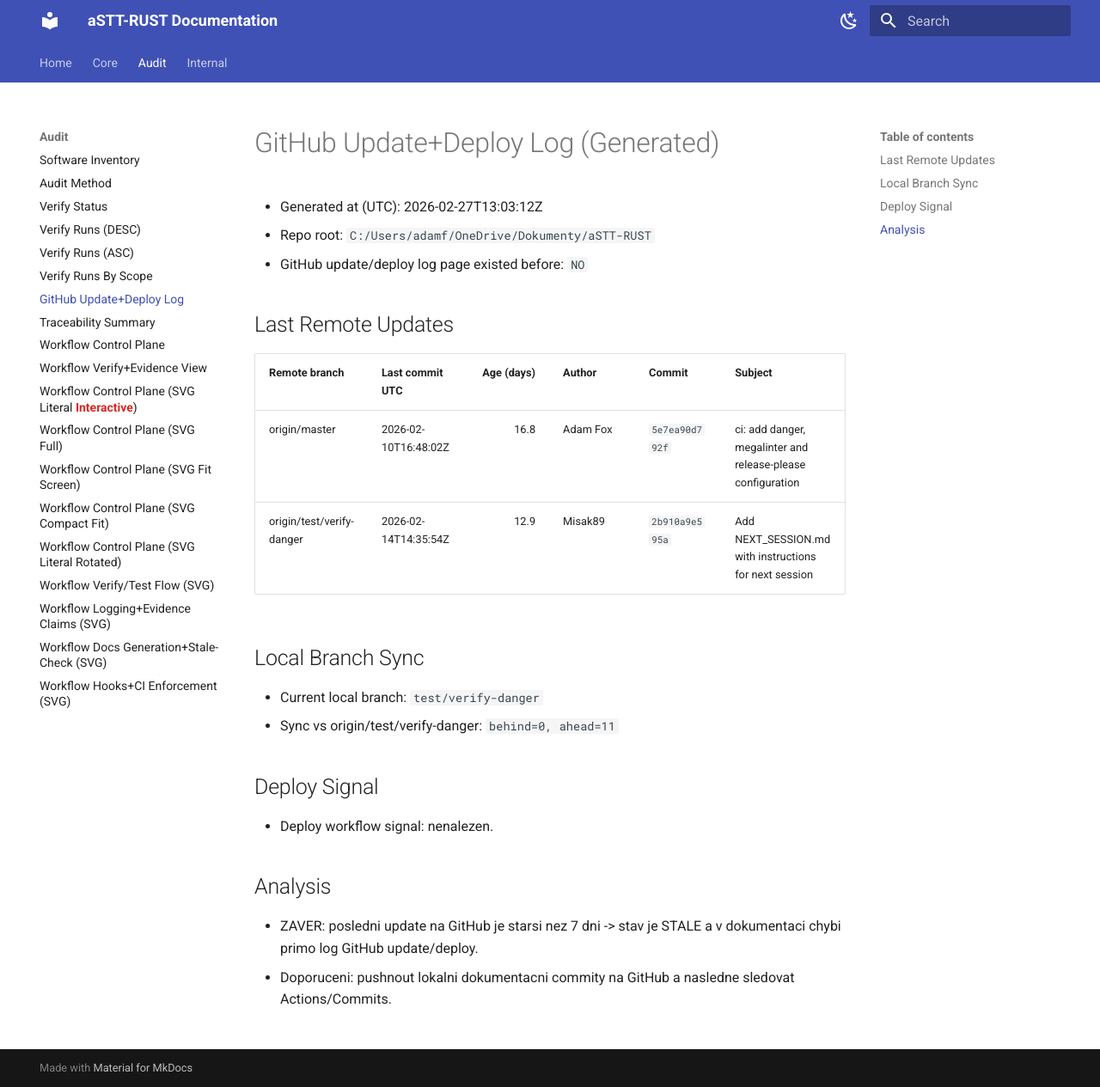
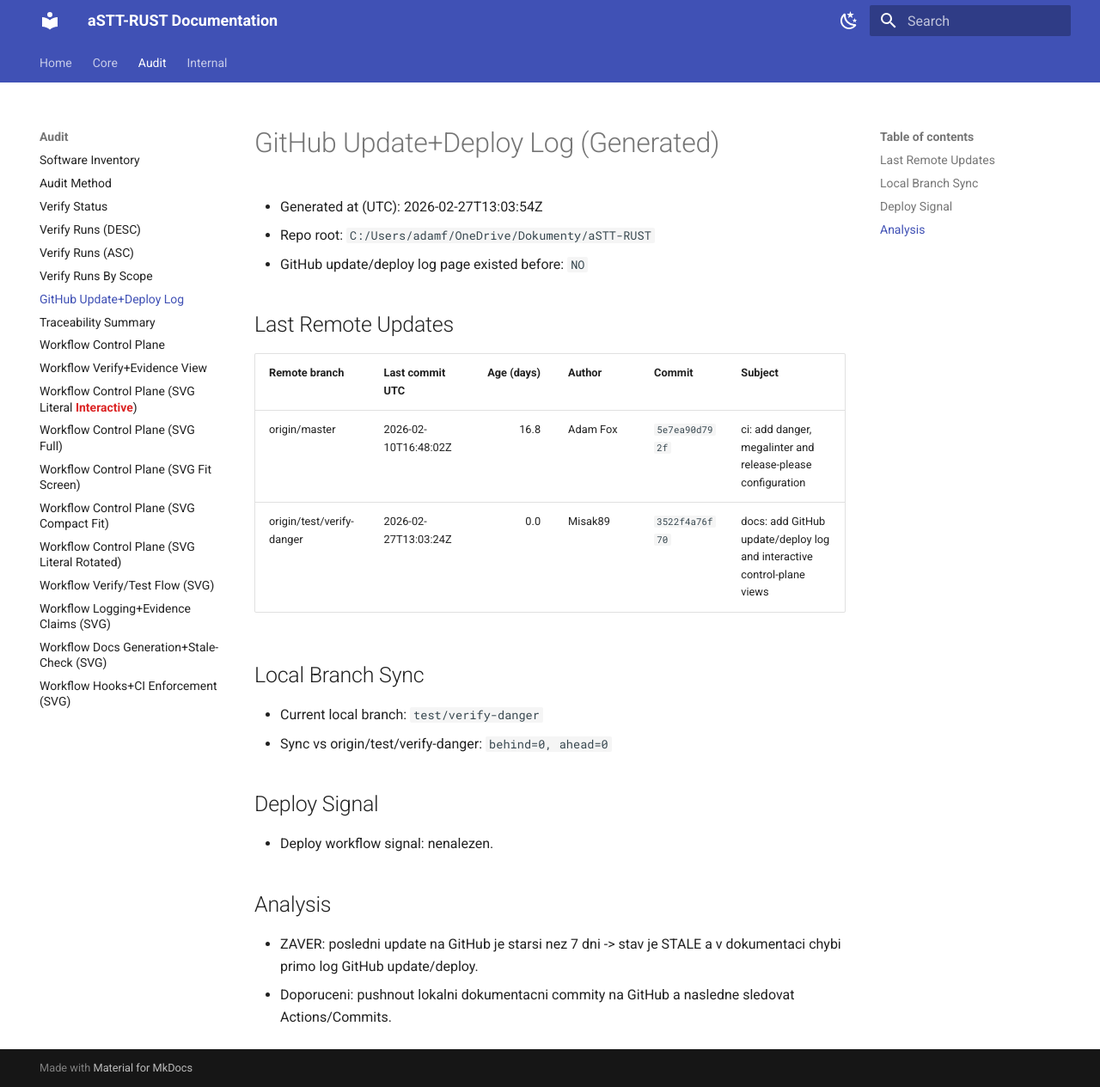
Before and after one commit to Misak89/aSTT-RUST, an MkDocs documentation site: the page built from docs/generated/control/GITHUB_UPDATE_DEPLOY_LOG.md, in a window 1280 px wide and 1265 px high. Shown: the whole window at 86% size. Built offline with MkDocs 1.6.1 and Material for MkDocs 9.7.7, drawn with Linux system fonts in a browser that asks for light colours.

Commit message:
docs: refresh GitHub update/deploy log after push

```diff
--- a/docs/generated/control/GITHUB_UPDATE_DEPLOY_LOG.md
+++ b/docs/generated/control/GITHUB_UPDATE_DEPLOY_LOG.md
@@ -1,6 +1,6 @@
 # GitHub Update+Deploy Log (Generated)
 
-- Generated at (UTC): 2026-02-27T13:03:12Z
+- Generated at (UTC): 2026-02-27T13:03:54Z
 - Repo root: `C:/Users/adamf/OneDrive/Dokumenty/aSTT-RUST`
 - GitHub update/deploy log page existed before: `NO`
 
@@ -9,12 +9,12 @@
 | Remote branch | Last commit UTC | Age (days) | Author | Commit | Subject |
 | :--- | :--- | ---: | :--- | :--- | :--- |
 | origin/master | 2026-02-10T16:48:02Z | 16.8 | Adam Fox | `5e7ea90d792f` | ci: add danger, megalinter and release-please configuration |
-| origin/test/verify-danger | 2026-02-14T14:35:54Z | 12.9 | Misak89 | `2b910a9e595a` | Add NEXT_SESSION.md with instructions for next session |
+| origin/test/verify-danger | 2026-02-27T13:03:24Z | 0.0 | Misak89 | `3522f4a76f70` | docs: add GitHub update/deploy log and interactive control-plane views |
 
 ## Local Branch Sync
 
 - Current local branch: `test/verify-danger`
-- Sync vs origin/test/verify-danger: `behind=0, ahead=11`
+- Sync vs origin/test/verify-danger: `behind=0, ahead=0`
 
 ## Deploy Signal
 
```
